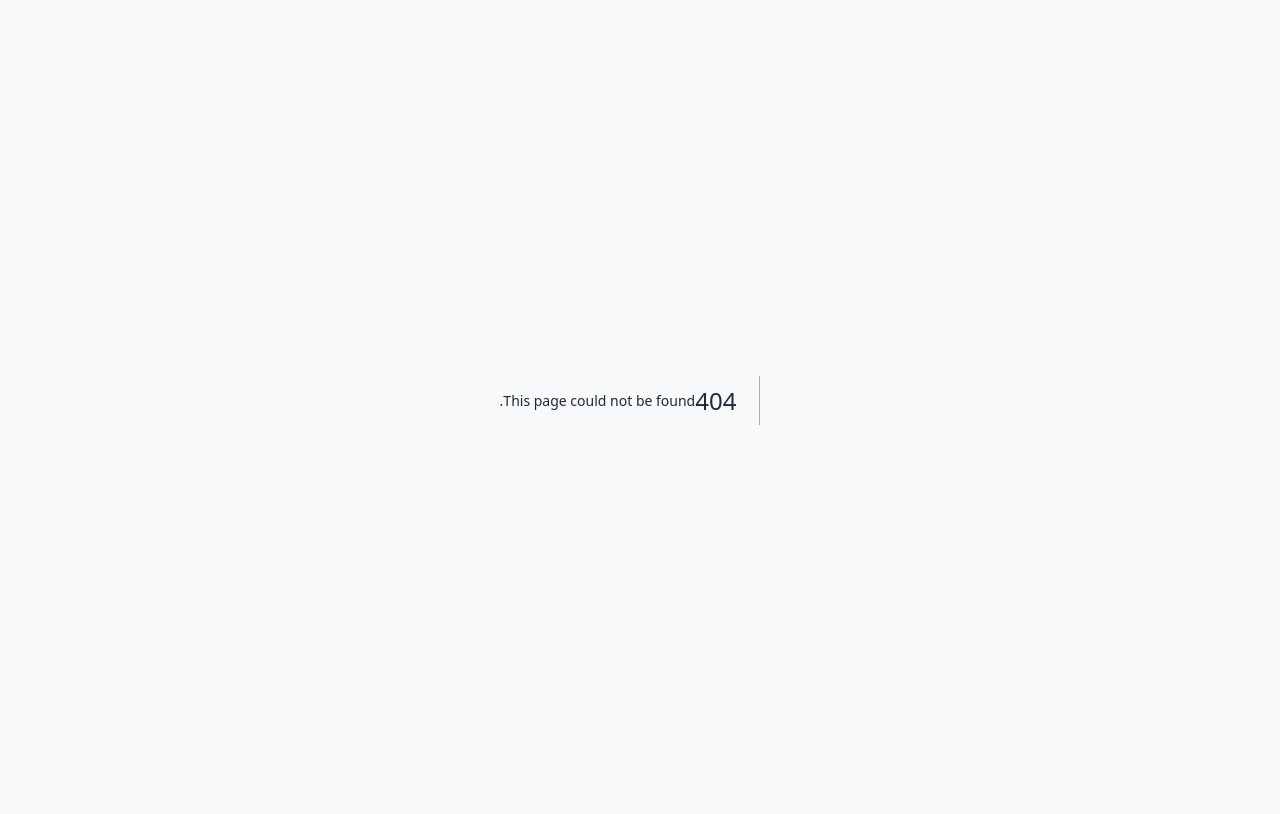
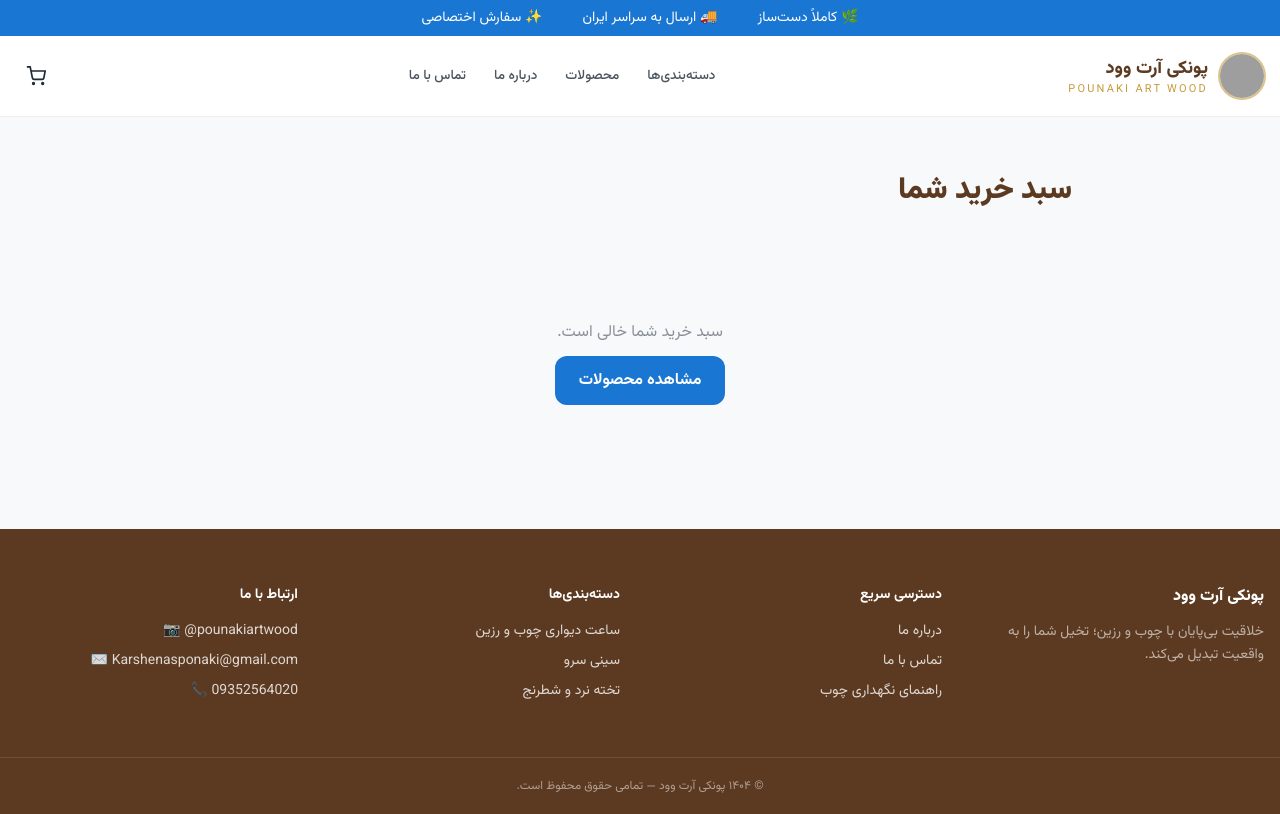
Before and after one commit to DrGoebbls/pounaki-art-wood, a Next.js app: page /cart in a window 1280 px wide. Before the commit this address had no page. Built offline with nearby package versions, Linux system fonts and the light colour scheme; grey boxes are pictures that could not be loaded.

Commit message:
Create page.js

```diff
--- /dev/null
+++ b/app/cart/page.js
@@ -0,0 +1,65 @@
+'use client';
+
+import Link from 'next/link';
+import Header from '@/components/Header';
+import Footer from '@/components/Footer';
+import { useCart } from '@/lib/cart-context';
+
+function formatPrice(price) {
+  return new Intl.NumberFormat('fa-IR').format(price) + ' تومان';
+}
+
+export default function CartPage() {
+  const { items, removeItem, updateQty, total } = useCart();
+
+  return (
+    <>
+      <Header />
+      <main className="max-w-4xl mx-auto px-4 py-14 min-h-[50vh]">
+        <h1 className="font-black text-2xl sm:text-3xl text-wood-dark mb-8">سبد خرید شما</h1>
+
+        {items.length === 0 ? (
+          <div className="text-center py-20 text-ink/50">
+            <p className="mb-6">سبد خرید شما خالی است.</p>
+            <Link href="/#products" className="bg-primary text-white font-bold px-6 py-3 rounded-xl">مشاهده محصولات</Link>
+          </div>
+        ) : (
+          <>
+            <div className="space-y-4 mb-10">
+              {items.map((item) => (
+                <div key={item.id} className="flex items-center gap-4 bg-white border border-wood/10 rounded-2xl p-4">
+                  <div className="w-20 h-20 rounded-xl overflow-hidden bg-wood-light/20 shrink-0">
+                    {item.image_url && (
+                      // eslint-disable-next-line @next/next/no-img-element
+                      <img src={item.image_url} alt={item.name} className="w-full h-full object-cover" />
+                    )}
+                  </div>
+                  <div className="flex-1">
+                    <p className="font-bold text-sm text-wood-dark mb-1">{item.name}</p>
+                    <p className="text-primary font-bold text-sm">{formatPrice(item.price)}</p>
+                  </div>
+                  <div className="flex items-center gap-2">
+                    <button onClick={() => updateQty(item.id, item.qty - 1)} className="w-8 h-8 rounded-full bg-bg border border-wood/15 font-bold">-</button>
+                    <span className="w-6 text-center font-bold">{item.qty}</span>
+                    <button onClick={() => updateQty(item.id, item.qty + 1)} className="w-8 h-8 rounded-full bg-bg border border-wood/15 font-bold">+</button>
+                  </div>
+                  <button onClick={() => removeItem(item.id)} className="text-red-500 text-xs font-bold hover:underline">حذف</button>
+                </div>
+              ))}
+            </div>
+
+            <div className="flex items-center justify-between border-t border-wood/10 pt-6">
+              <span className="font-bold text-lg">مجموع:</span>
+              <span className="font-black text-xl text-primary">{formatPrice(total)}</span>
+            </div>
+
+            <Link href="/checkout" className="block text-center mt-6 bg-primary hover:bg-primary-dark text-white font-bold py-4 rounded-xl transition">
+              ادامه فرآیند خرید و پرداخت
+            </Link>
+          </>
+        )}
+      </main>
+      <Footer />
+    </>
+  );
+}
```
